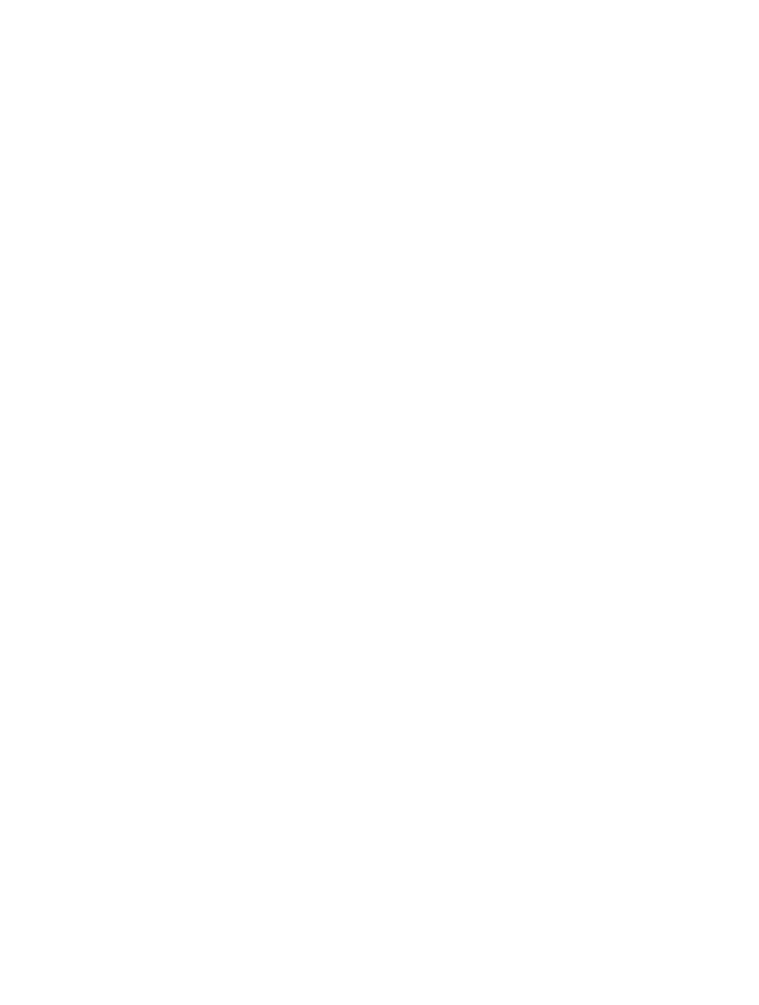
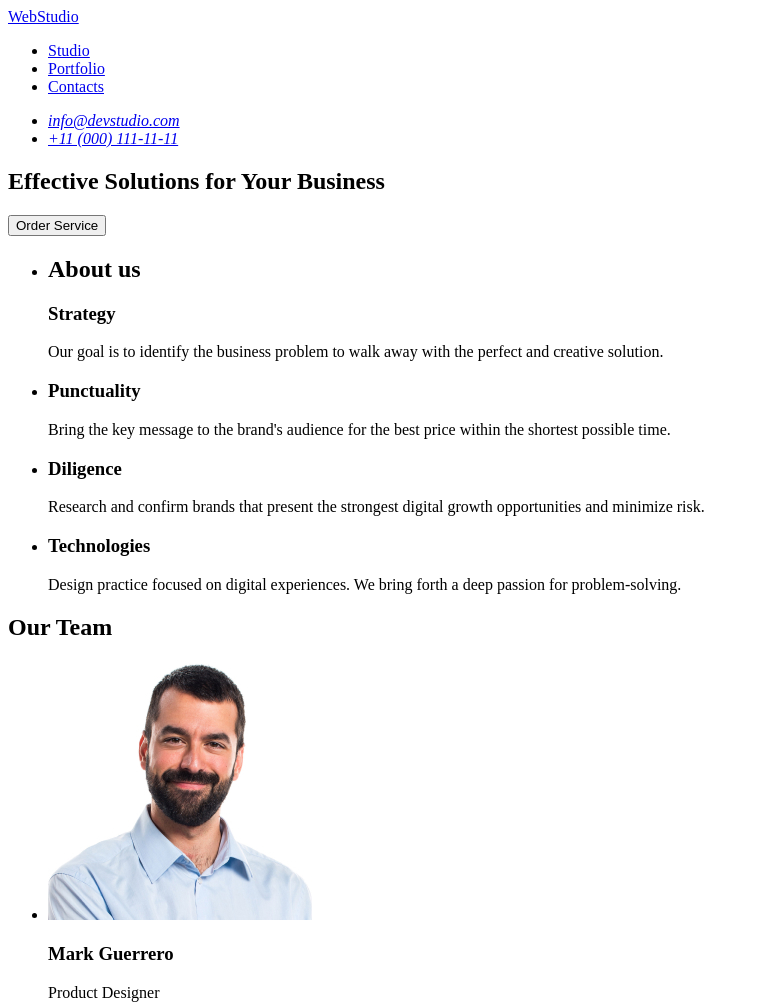
Before and after one commit to OleksandrO89/goit-markup-hw-01, a plain HTML site: page index.html in a window 1280 px wide. Shown: the top 1005 px of the page, without its empty margins (0-759 px from the left). Before the commit the page ends 800 px from the top, so only its background shows below. Drawn offline with Linux system fonts and the light colour scheme.

Commit message:
homework-1 index.html

```diff
--- a/index.html
+++ b/index.html
@@ -3,9 +3,119 @@
 <head>
     <meta charset="UTF-8">
     <meta name="viewport" content="width, initial-scale=1.0">
-    <title>Document</title>
+    <title>Webstudio</title>
 </head>
 <body>
+    <!--HEADER-->
+    <header>
+        <nav>
+        <a href="./index.html">WebStudio</a>
+        <ul>
+            <li>
+                <a href="./index.html">Studio</a>
+            </Li>
+            <li>
+                <a href="./index.html">Portfolio</a>
+            </Li>
+            <li>
+                <a href="./index.html">Contacts</a>
+            </li>
+        </ul>
+        </nav>
+        <address>
+            <ul>
+                <li>
+                    <a href="mailto:info@devstudio.com">info@devstudio.com</a>
+                </li>
+                <li>
+                    <a href="tel:+110001111111">+11 (000) 111-11-11</a>
+                </li>
+            </ul>
+        </address>
+    </header>
+    <!--MAIN CONTENT-->
+    <main>
+        <section>
+            <h1>Effective Solutions
+                for Your Business</h1>
+                <button type="button">Order Service</button>
+        </section>
+        <section>
+        <ul>
+            <li>
+                <h2>About us</h2>
+                <h3>Strategy</h3>
+                <p>
+                    Our goal is to identify the business
+                    problem to walk away with the perfect and creative solution.
+                </p>
+            </li>
+            <li>
+                <h3>Punctuality</h3>
+                <p>
+                    Bring the key message to the brand's audience for the best price within the shortest possible time.
+                </p>
+            </li>
+            <li>
+                <h3>Diligence</h3>
+                <p>
+                    Research and confirm brands that present the strongest digital growth opportunities and minimize risk.
+                </p>
+            </li>
+            <li>
+                <h3>Technologies</h3>
+                <p>
+                    Design practice focused on digital experiences. We bring forth a deep passion for problem-solving.
+                </p>
+            </li>
+        </ul>
+    </section>
+    <section>
+        <h2>Our Team</h2>
+        <ul>
+            <li>
+                <img
+                src="./images/mark.jpg"
+                alt="Mark Guerrero"
+                width="264"
+                height="260">
+                <h3>Mark Guerrero</h3>
+                <p>Product Designer</p>
+            </li>
+            <li>
+                <img src="./images/tom.jpg"
+                alt="Tom Ford"
+                width="264"
+                height="260">
+                <h3>Tom Ford</h3>
+                <p>Frontend Developer</p>
+            </li>
+            <li>
+                <img src="./images/Camila.jpg"
+                alt="Camila Garcia"
+                width="264"
+                height="260">
+                <h3>Camila Garcia</h3>
+                <p>Marketing</p>
+            </li>
+            <li>
+                <img src="./images/daniel.jpg"
+                alt="Daniel Wilson"
+                width="264"
+                height="260">
+                <h3>Daniel Wilson</h3>
+                <p>UI Designer</p>
+            </li>
+        </ul>
+    </section>
+    </main>
+    <!--FOOTER-->
+    <footer>
+        <a href="./index.html">WebStudio</a>
+            <p>
+                Increase the flow of customers and sales for your business with digital marketing & growth solutions.
+            </p>
+    </footer>
+</body>
 
-</body>
 </html>
```
Also changed, not shown: images/Camila.jpg (added), images/daniel.jpg (added), images/mark.jpg (added), images/tom.jpg (added).
